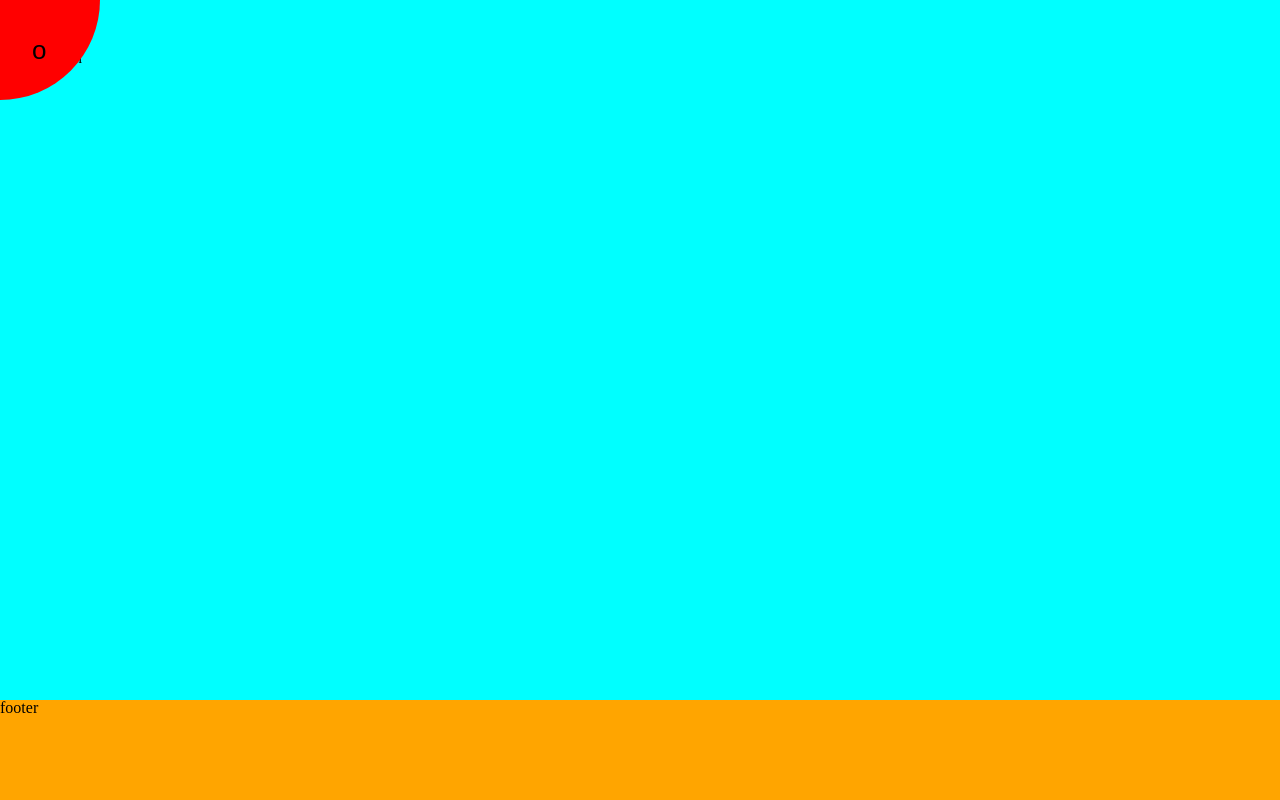
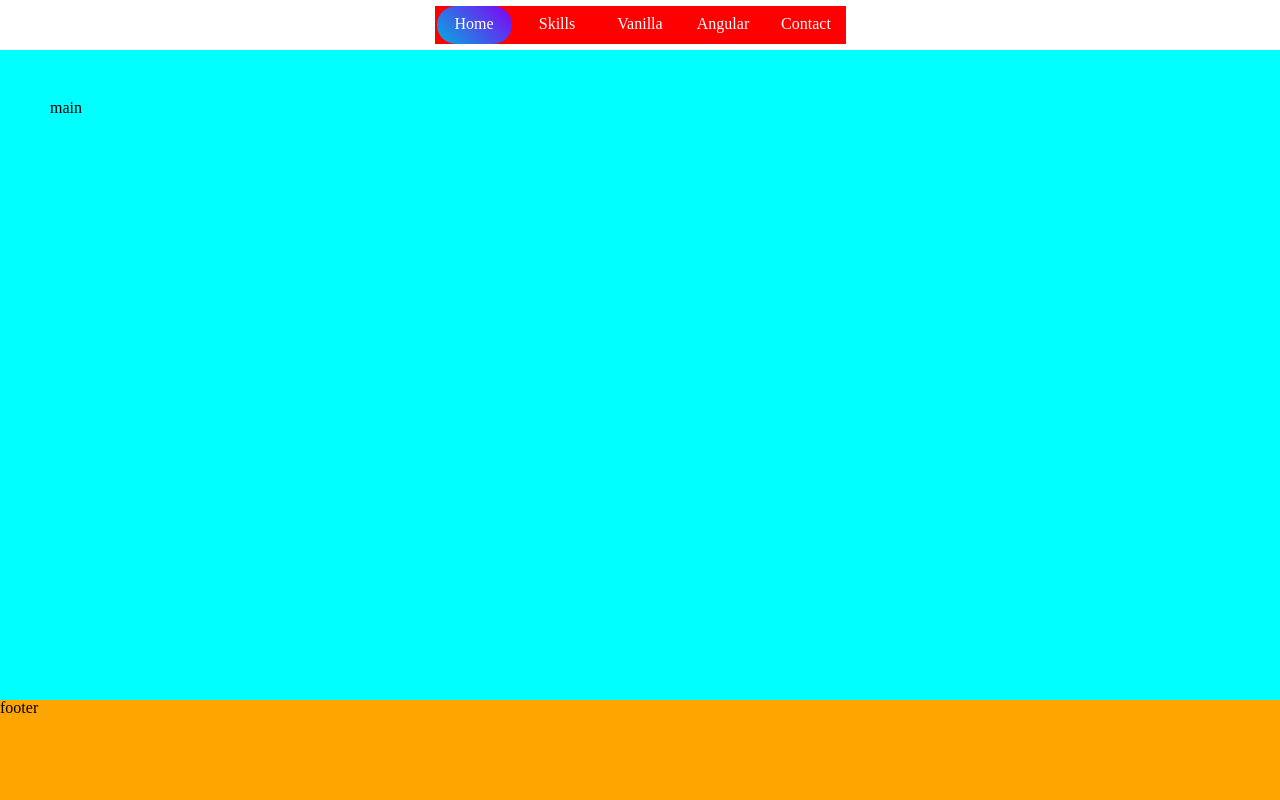
Before and after one commit to CrabVS/portfolio, a website built with webpack: page dist/index.html in a window 1280 px wide. Built offline with nearby package versions, Linux system fonts and the light colour scheme.

Commit message:
Change nav layout

```diff
--- a/src/components/header/header.css
+++ b/src/components/header/header.css
@@ -1,39 +1,45 @@
 header {
-    position: fixed;
-    top: calc(var(--circle-size) / -2);
-    left: calc(var(--circle-size) / -2);
+    width: 100%;
+    height: var(--header-height);
+    display: flex;
+    justify-content: center;
 }
 
-.circle {
+nav {
+    position: relative;
+    margin: 6px 0;
     background-color: red;
-    height: var(--circle-size);
-    width: var(--circle-size);
-    border-radius: 50%;
-    position: relative;
-    transition: transform 0.5s linear;
 }
 
-.container.show-nav .circle {
-    transform: rotate(-70deg);
+nav a {
+    display: inline-block;
+    padding: 10px;
+    margin: 0 2px;
+    min-width: 75px;
+    text-align: center;
+    text-decoration: none;
+    position: relative;
+    z-index: 2;
+    transition-duration: 0.6s;
+    color: #fff;
 }
 
-.circle button {
+.selector {
+    height: 100%;
+    width: 70px;
+    background-color: yellow;
+    display: inline-block;
     position: absolute;
-    top: 50%;
-    left: 50%;
-    height: calc(var(--circle-size) / 2);
-    background: transparent;
-    border: none;
-    font-size: 26px;
-    cursor: pointer;
+    left: 0;
+    top: 0;
+    text-transform: uppercase;
+    z-index: 1;
+    border-radius: 50px;
+    transition-duration:0.6s;
+    transition-timing-function: cubic-bezier(0.68, -0.55, 0.265, 1.55);
+    background: #05abe0;
+    background: -moz-linear-gradient(45deg, #05abe0 0%, #8200f4 100%);
+    background: -webkit-linear-gradient(45deg, #05abe0 0%,#8200f4 100%);
+    background: linear-gradient(45deg, #05abe0 0%,#8200f4 100%);
+    filter: progid:DXImageTransform.Microsoft.gradient( startColorstr='#05abe0', endColorstr='#8200f4',GradientType=1 );
 }
-
-.circle button.close {
-    top: 63%;
-    transform: rotate(90deg);
-    transform-origin: top left;
-}
-
-.circle button.open {
-    left: 63%;
-}
--- a/src/components/header/header.js
+++ b/src/components/header/header.js
@@ -1,18 +1,46 @@
 import './header.css';
 
-const initiateHeader = function initiateHeader() {
-  const open = document.querySelector('.open');
-  const close = document.querySelector('.close');
-  const container = document.querySelector('.container');
+const links = Array.from(document.querySelectorAll('nav a'));
+const selector = document.querySelector('nav .selector');
+const nav = document.querySelector('nav');
 
-  open.addEventListener('click', () => {
-    container.classList.add('show-nav');
-    window.scrollTo({ top: 0, behavior: 'smooth' });
-  });
+const getActiveLink = function getActiveLink() {
+  return document.querySelector('nav a.active');
+};
 
-  close.addEventListener('click', () => {
-    container.classList.remove('show-nav');
+const getActiveWidth = function getActiveWidth() {
+  return getActiveLink().getBoundingClientRect().width;
+};
+
+const getSelectorLeftPos = function getSelectorLeftPosition() {
+  return getActiveLink().getBoundingClientRect().left - nav.getBoundingClientRect().left;
+};
+
+const removeActiveClass = function removeActiveClass() {
+  links.forEach((link) => {
+    link.classList.remove('active');
   });
 };
 
+const updateSelector = function updateSelector() {
+  selector.style.left = `${getSelectorLeftPos()}px`;
+  selector.style.width = `${getActiveWidth()}px`;
+};
+
+const addNavListeners = function addNavListeners() {
+  links.forEach((link) => {
+    link.addEventListener('click', (e) => {
+      e.preventDefault();
+      removeActiveClass();
+      link.classList.add('active');
+      updateSelector();
+    });
+  });
+};
+
+const initiateHeader = function initiateHeader() {
+  addNavListeners();
+  updateSelector();
+};
+
 export default initiateHeader;
--- a/src/style.css
+++ b/src/style.css
@@ -1,6 +1,7 @@
 :root {
     --footer-height: 100px;
     --circle-size: 200px;
+    --header-height: 50px;
 }
 
 * {
@@ -25,7 +26,7 @@ body {
 }
 
 main {
-    min-height: calc(100vh - var(--footer-height));
+    min-height: calc(100vh - var(--footer-height) - var(--header-height));
     background-color: cyan;
     padding: 50px;
 }
```
Also changed, not shown: dist/index.html, dist/main.js.
